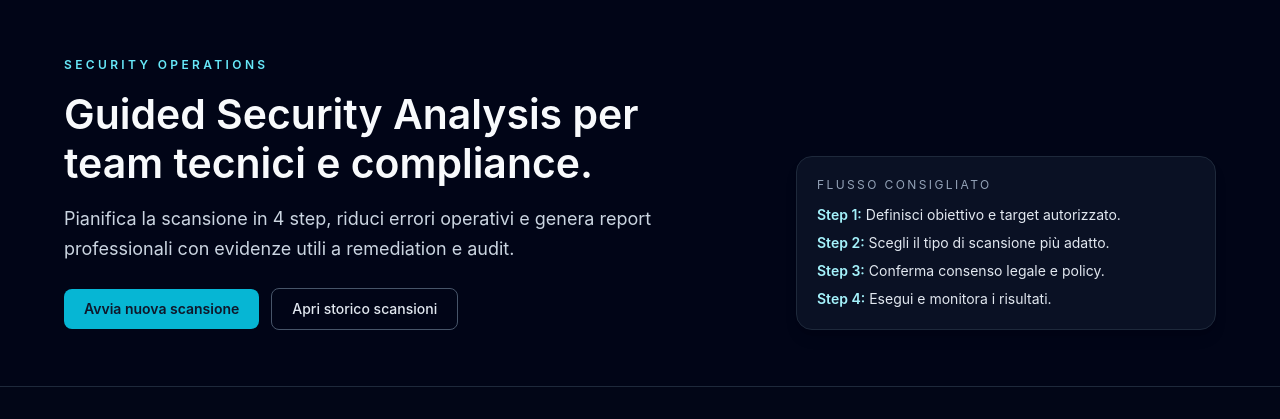
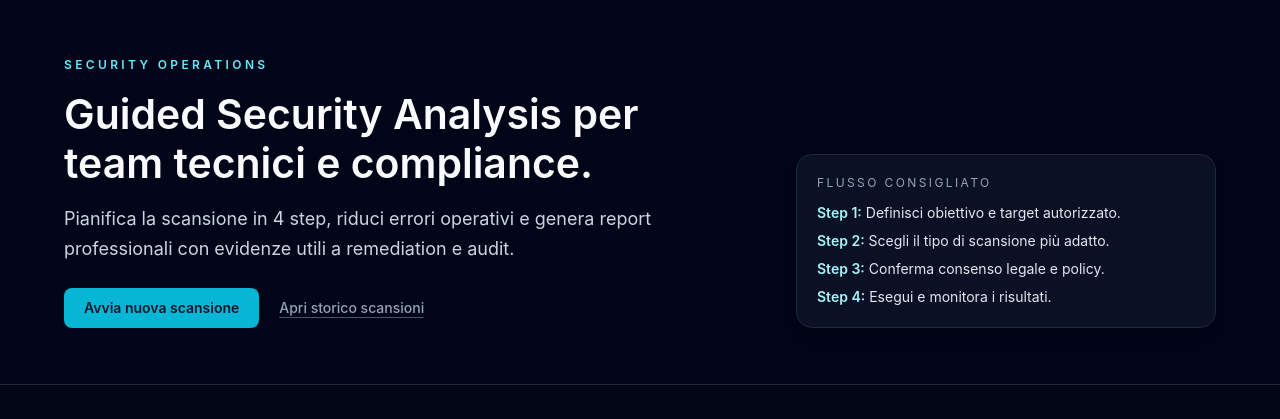
Before and after one commit to chiaraberti13/vap, a Python web app: template templates/index.html in a window 1280 px wide. Shown: the top 419 px of the page. Run offline with Jinja, Linux system fonts and the light colour scheme; the template is opened without the code that fills it, so the values that code supplies are empty; some libraries are stand-ins or nearby versions.

Commit message:
Refine homepage action hierarchy for guided scan UX

```diff
--- a/templates/index.html
+++ b/templates/index.html
@@ -25,13 +25,15 @@
           <div class="flex flex-wrap items-center gap-3 pt-2">
             <a
               href="#new-scan-title"
+              data-action-priority="primary"
               class="inline-flex items-center justify-center rounded-lg bg-cyan-500 px-5 py-2.5 text-sm font-semibold text-slate-900 transition hover:bg-cyan-400 focus:outline-none focus:ring-2 focus:ring-cyan-300"
             >
               Avvia nuova scansione
             </a>
             <a
               href="/scans"
-              class="inline-flex items-center justify-center rounded-lg border border-slate-600 px-5 py-2.5 text-sm font-medium text-slate-200 transition hover:border-slate-400 hover:text-white focus:outline-none focus:ring-2 focus:ring-cyan-300"
+              data-action-priority="secondary"
+              class="inline-flex items-center justify-center rounded-lg px-2 py-2 text-sm font-medium text-slate-400 underline decoration-slate-600 decoration-1 underline-offset-4 transition hover:text-slate-200 hover:decoration-cyan-300 focus:outline-none focus:ring-2 focus:ring-cyan-300"
             >
               Apri storico scansioni
             </a>
@@ -312,8 +314,8 @@
               </button>
             </section>
             <div class="flex items-center justify-between gap-3 border-t border-slate-800/60 pt-4">
-              <button type="button" id="scan-step-prev" class="rounded-lg border border-slate-700 px-4 py-2 text-sm text-slate-300 hover:border-slate-500 disabled:opacity-40 disabled:cursor-not-allowed">Indietro</button>
-              <button type="button" id="scan-step-next" class="rounded-lg border border-cyan-500 px-4 py-2 text-sm text-cyan-200 hover:bg-cyan-500/10">Continua</button>
+              <button type="button" id="scan-step-prev" data-action-priority="secondary" class="rounded-lg px-3 py-2 text-sm font-medium text-slate-400 underline decoration-slate-600 decoration-1 underline-offset-4 transition hover:text-slate-200 hover:decoration-cyan-300 disabled:opacity-40 disabled:cursor-not-allowed">Indietro</button>
+              <button type="button" id="scan-step-next" data-action-priority="primary" class="rounded-lg bg-cyan-500 px-4 py-2 text-sm font-semibold text-slate-900 transition hover:bg-cyan-400 focus:outline-none focus:ring-2 focus:ring-cyan-300">Continua</button>
             </div>
           </form>
           {% else %}
```
Also changed, not shown: tests/test_accessibility_checks.py (+15 -0 lines), upgrade.md (+1 -1 lines).
